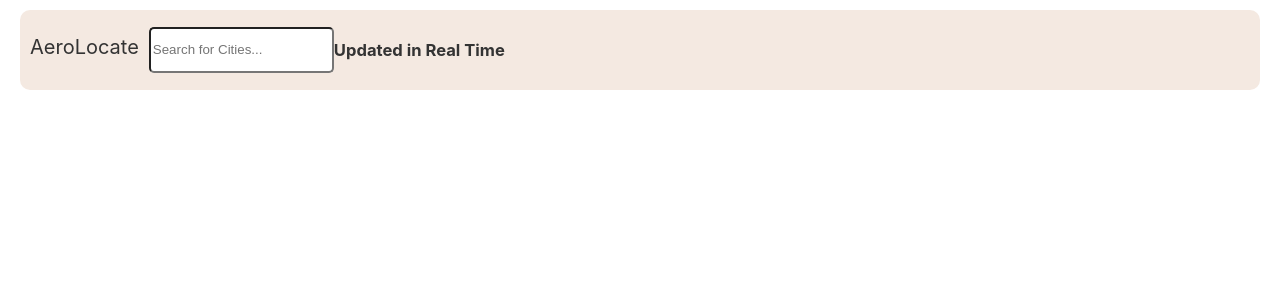
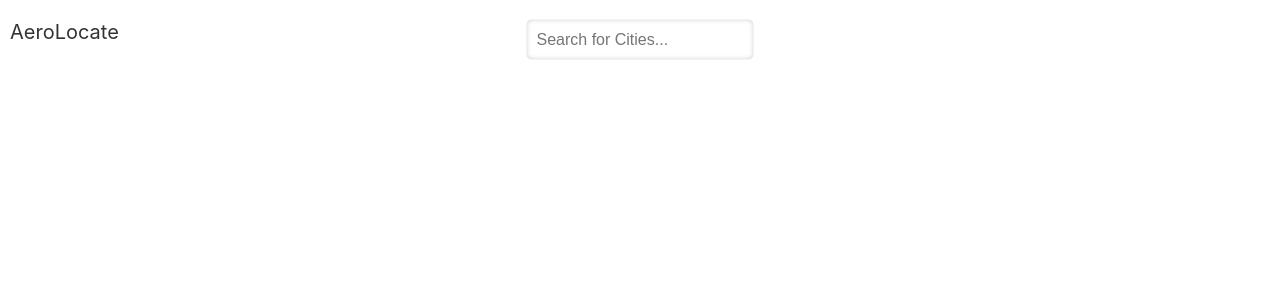
Before and after one commit to Hridibrata2/airplane-app, a React (Create React App) app: page / in a window 1280 px wide. Shown: the top 300 px of the page. Built offline with nearby package versions, Linux system fonts and the light colour scheme.

Commit message:
simple adds

```diff
--- a/src/components/Header.css
+++ b/src/components/Header.css
@@ -1,35 +1,28 @@
-.header{
-    background-color: #f4e9e1;
-    color: #333;
-    height: 80px;
-    border-radius: 10px;
-    margin: 10px 20px;
-    width: auto;
+.header {
+    position: relative;
 }
 
-.title{
+.title {
     font-size: 20px;
     color: #333;
+    padding: 20px 10px;
     display: inline-flex;
-    padding: 25px 10px;
-    justify-content: center;
     align-items: center;
 }
 
-.subtitle{
-    font-size: 20px;
-    color: #333;
-    text-align: center;
-   justify-content: center;
-   align-items: center;
-    display: inline-flex;
+.subtitle {
+    position: absolute;
+    top: 50%;
+    left: 50%;
+    transform: translate(-50%, -50%);
 }
 
-.search-bar{
-    display: inline-flex;
+.search-bar {
     height: 40px;
     border-radius: 5px;
-    justify-content: center;
-    align-items: center;
-
+    padding: 0 10px;
+    font-size: 16px;
+    border: 0;
+    box-shadow: inset 0 0 5px rgba(0, 0, 0, 0.2);
+    margin-top: 15px;
 }
--- a/src/components/Header.js
+++ b/src/components/Header.js
@@ -1,7 +1,11 @@
 import React from 'react'
 import './Header.css'
+import { useState } from 'react';
 
 const Header = () => {
+
+     const [city, setCity] = useState("");
+
   return (
     <div className="header">
       <div className="title">
@@ -9,15 +13,12 @@ const Header = () => {
       </div>
       <div className="subtitle">
         <input
+           value={city}
+          onChange={(e) => setCity(e.target.value)}
           type="text"
           placeholder="Search for Cities..."
           className="search-bar"
         />
-        <div>
-            <h5>
-                Updated in Real Time
-            </h5>
-        </div>
       </div>
     </div>
   );
```
